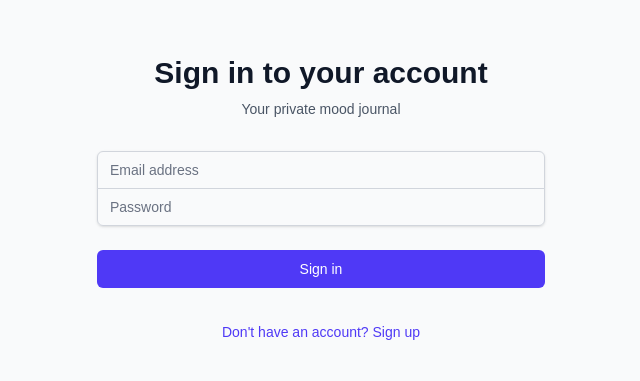
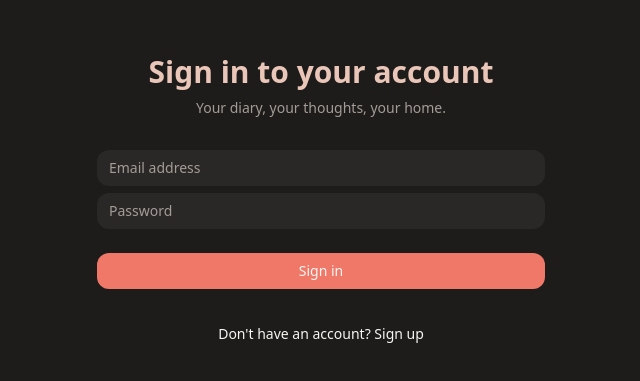
Before and after one commit to Amanyd/Evermire, a Next.js app: page /login in a window 1280 px wide. Shown: the part 213-594 px from the top of the page, without its empty margins (319-959 px from the left). Built offline with nearby package versions, Linux system fonts and the light colour scheme.

Commit message:
login page ui

```diff
--- a/src/app/globals.css
+++ b/src/app/globals.css
@@ -1,29 +1,5 @@
 @import "tailwindcss";
 
-:root {
-  --background: #ffffff;
-  --foreground: #171717;
-}
-
-@theme inline {
-  --color-background: var(--background);
-  --color-foreground: var(--foreground);
-  --font-sans: var(--font-geist-sans);
-  --font-mono: var(--font-geist-mono);
-}
-
-@media (prefers-color-scheme: dark) {
-  :root {
-    --background: #0a0a0a;
-    --foreground: #ededed;
-  }
-}
-
-body {
-  background: var(--background);
-  color: var(--foreground);
-  font-family: Arial, Helvetica, sans-serif;
-}
 
 /* Hide scrollbar for webkit browsers */
 .scrollbar-hide {
@@ -34,3 +10,60 @@ body {
 .scrollbar-hide::-webkit-scrollbar {
   display: none;  /* Safari and Chrome */
 }
+
+.spinner {
+                width: 36px;
+                height: 36px;
+                border-radius: 50%;
+                border: 4.99px solid #eac6b8;
+                animation: spinner-bulqg1 1.1199999999999999s infinite linear alternate,
+                         spinner-oaa3wk 2.2399999999999998s infinite linear;
+              }
+
+              @keyframes spinner-bulqg1 {
+                0% {
+                  clip-path: polygon(50% 50%, 0 0, 50% 0%, 50% 0%, 50% 0%, 50% 0%, 50% 0%);
+                }
+
+                12.5% {
+                  clip-path: polygon(50% 50%, 0 0, 50% 0%, 100% 0%, 100% 0%, 100% 0%, 100% 0%);
+                }
+
+                25% {
+                  clip-path: polygon(50% 50%, 0 0, 50% 0%, 100% 0%, 100% 100%, 100% 100%, 100% 100%);
+                }
+
+                50% {
+                  clip-path: polygon(50% 50%, 0 0, 50% 0%, 100% 0%, 100% 100%, 50% 100%, 0% 100%);
+                }
+
+                62.5% {
+                  clip-path: polygon(50% 50%, 100% 0, 100% 0%, 100% 0%, 100% 100%, 50% 100%, 0% 100%);
+                }
+
+                75% {
+                  clip-path: polygon(50% 50%, 100% 100%, 100% 100%, 100% 100%, 100% 100%, 50% 100%, 0% 100%);
+                }
+
+                100% {
+                  clip-path: polygon(50% 50%, 50% 100%, 50% 100%, 50% 100%, 50% 100%, 50% 100%, 0% 100%);
+                }
+              }
+
+              @keyframes spinner-oaa3wk {
+                0% {
+                  transform: scaleY(1) rotate(0deg);
+                }
+
+                49.99% {
+                  transform: scaleY(1) rotate(135deg);
+                }
+
+                50% {
+                  transform: scaleY(-1) rotate(0deg);
+                }
+
+                100% {
+                  transform: scaleY(-1) rotate(-135deg);
+                }
+              }
--- a/src/app/layout.tsx
+++ b/src/app/layout.tsx
@@ -1,21 +1,19 @@
 import type { Metadata } from "next";
-import { Geist, Geist_Mono } from "next/font/google";
+import { Poppins } from "next/font/google";
 import "./globals.css";
 import { NextAuthProvider } from "@/components/NextAuthProvider";
 
-const geistSans = Geist({
-  variable: "--font-geist-sans",
-  subsets: ["latin"],
+const poppins = Poppins({
+  weight: ['400', '500', '600', '700'],
+  subsets: ['latin'],
+  variable: '--font-poppins',
 });
 
-const geistMono = Geist_Mono({
-  variable: "--font-geist-mono",
-  subsets: ["latin"],
-});
+
 
 export const metadata: Metadata = {
-  title: "Mood Journal",
-  description: "Your private mood journal with AI analysis",
+  title: "Evermire",
+  description: "Where heart feels at home",
 };
 
 export default function RootLayout({
@@ -26,7 +24,7 @@ export default function RootLayout({
   return (
     <html lang="en">
       <body
-        className={`${geistSans.variable} ${geistMono.variable} antialiased`}
+        className={`${poppins.variable} min-h-screen bg-[#1d1c1a]  m-auto max-w-[85%] antialiased`}
         suppressHydrationWarning={true}
       >
         <NextAuthProvider>
--- a/src/app/login/page.tsx
+++ b/src/app/login/page.tsx
@@ -74,24 +74,24 @@ export default function LoginPage() {
   const handleSubmit = isLogin ? handleLogin : handleRegister;
 
   return (
-    <div className="min-h-screen flex items-center justify-center bg-gray-50">
-      <div className="max-w-md w-full space-y-8">
+    <div className="min-h-screen flex items-center justify-center bg-[#1d1c1a]">
+      <div className="max-w-md w-full flex-col justify-center items-center space-y-8">
         <div>
-          <h2 className="mt-6 text-center text-3xl font-extrabold text-gray-900">
+          <h2 className="mt-6 text-center text-3xl font-extrabold text-[#eac6b8]">
             {isLogin ? 'Sign in to your account' : 'Create your account'}
           </h2>
-          <p className="mt-2 text-center text-sm text-gray-600">
-            Your private mood journal
+          <p className="mt-2 text-center text-sm text-[#a49c96]">
+            Your diary, your thoughts, your home.
           </p>
         </div>
 
-        <form className="mt-8 space-y-6" onSubmit={handleSubmit}>
+        <form className="mt-2  space-y-6" onSubmit={handleSubmit}>
           {!isLogin && (
             <div>
               <input
                 type="text"
                 required
-                className="appearance-none rounded relative block w-full px-3 py-2 border border-gray-300 placeholder-gray-500 text-gray-900 focus:outline-none focus:ring-indigo-500 focus:border-indigo-500 focus:z-10 sm:text-sm"
+                className=" bg-[#2a2826] rounded-xl relative block w-full px-3 py-2 placeholder-[#a49c96] text-[#f8f5f2] focus:outline-none sm:text-sm"
                 placeholder="Full name"
                 value={name}
                 onChange={(e) => setName(e.target.value)}
@@ -99,22 +99,22 @@ export default function LoginPage() {
             </div>
           )}
 
-          <div className="rounded-md shadow-sm -space-y-px">
+          <div className="rounded-md gap-2 flex-col  -space-y-px">
             <div>
               <input
                 type="email"
                 required
-                className="appearance-none rounded-none relative block w-full px-3 py-2 border border-gray-300 placeholder-gray-500 text-gray-900 rounded-t-md focus:outline-none focus:ring-indigo-500 focus:border-indigo-500 focus:z-10 sm:text-sm"
+                className=" bg-[#2a2826] rounded-xl relative block w-full px-3 py-2 placeholder-[#a49c96] text-[#f8f5f2] focus:outline-none sm:text-sm"
                 placeholder="Email address"
                 value={email}
                 onChange={(e) => setEmail(e.target.value)}
               />
             </div>
-            <div>
+            <div className='mt-2'>
               <input
                 type="password"
                 required
-                className="appearance-none rounded-none relative block w-full px-3 py-2 border border-gray-300 placeholder-gray-500 text-gray-900 rounded-b-md focus:outline-none focus:ring-indigo-500 focus:border-indigo-500 focus:z-10 sm:text-sm"
+                className=" bg-[#2a2826] rounded-xl relative block w-full px-3 py-2 placeholder-[#a49c96] text-[#f8f5f2] focus:outline-none sm:text-sm"
                 placeholder="Password"
                 value={password}
                 onChange={(e) => setPassword(e.target.value)}
@@ -123,18 +123,18 @@ export default function LoginPage() {
           </div>
 
           {error && (
-            <div className="text-red-500 text-sm text-center">{error}</div>
+            <div className="text-[#d98a7d] text-sm text-center">{error}</div>
           )}
 
           {message && (
-            <div className="text-green-500 text-sm text-center">{message}</div>
+            <div className="text-[#d98a7d] text-sm text-center">{message}</div>
           )}
 
           <div>
             <button
               type="submit"
               disabled={loading}
-              className="group relative w-full flex justify-center py-2 px-4 border border-transparent text-sm font-medium rounded-md text-white bg-indigo-600 hover:bg-indigo-700 focus:outline-none focus:ring-2 focus:ring-offset-2 focus:ring-indigo-500 disabled:opacity-50"
+              className="group relative w-full cursor-pointer flex justify-center py-2 px-4  text-sm font-medium rounded-xl text-[#f8f5f2] bg-[#ef7869] hover:bg-[#d98a7d] "
             >
               {loading
                 ? (isLogin ? 'Signing in...' : 'Creating account...')
@@ -151,7 +151,7 @@ export default function LoginPage() {
               setError('');
               setMessage('');
             }}
-            className="text-indigo-600 hover:text-indigo-500 text-sm"
+            className="text-[#f8f5f2] cursor-pointer hover:text-[#d98a7d] text-sm"
           >
             {isLogin
               ? "Don't have an account? Sign up"
--- a/src/app/page.tsx
+++ b/src/app/page.tsx
@@ -21,8 +21,8 @@ export default function Home() {
   return (
     <div className="min-h-screen flex items-center justify-center">
       <div className="text-center">
-        <h1 className="text-4xl font-bold mb-4">Mood Journal</h1>
-        <p className="text-gray-600">Loading...</p>
+        <h1 className="text-4xl text-[#eac6b8] font-bold mb-4">Evermire</h1>
+        <div className="text-gray-600 flex justify-center"><div className="spinner"></div></div>
       </div>
     </div>
   );
```
